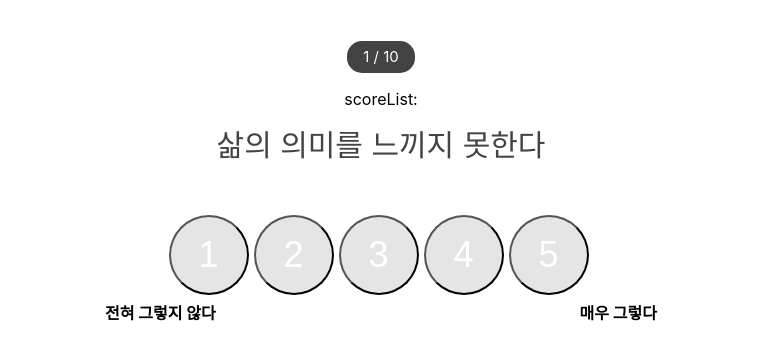
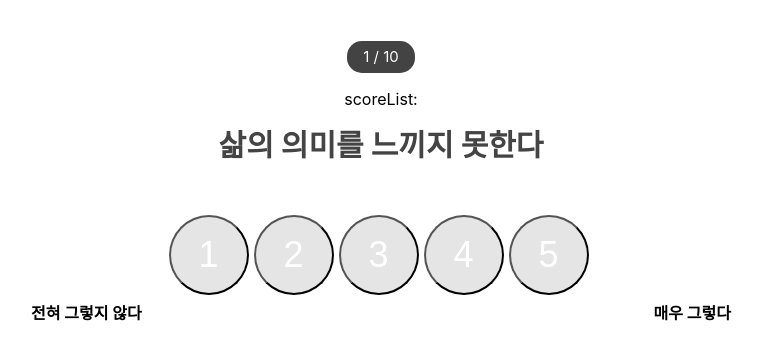
Before and after one commit to SuminLim/resilience-test, a React (Create React App) app: page /resilience-test/test in a window 1280 px wide. Shown: the top 360 px of the page, without its empty margins (259-1022 px from the left). Built offline with nearby package versions, Linux system fonts and the light colour scheme; what bind-decorator would draw is missing.

Commit message:
Design: 테스트 페이지 전체적인 스타일 조정

```diff
--- a/src/components/CheckupBoard/index.tsx
+++ b/src/components/CheckupBoard/index.tsx
@@ -16,7 +16,7 @@ const Wrapper = styled.div`
 
 const Description = styled.div`
   display: flex;
-  justify-content: space-evenly;
+  justify-content: space-between;
   margin-top: 5px;
 `;
 
--- a/src/pages/Test.tsx
+++ b/src/pages/Test.tsx
@@ -3,6 +3,7 @@ import CheckupBoard from "../components/CheckupBoard";
 import bind from "bind-decorator";
 import styled from "styled-components";
 import ButtonMove from "../components/ButtonMove";
+import {QUESTION} from "../constants";
 
 interface TestPageProps {
 
@@ -13,10 +14,16 @@ interface TestPageState {
   scoreList: number[]
 }
 
+const Wrapper = styled.div`
+  max-width: 700px;
+  margin-left: auto;
+  margin-right: auto;
+`;
+
 const Header = styled.div`
   margin-top: 41px;
   display: flex;
-  justify-content: space-evenly;
+  justify-content: space-around;
 `;
 
 const NumPage = styled.span`
@@ -34,12 +41,13 @@ const NumPage = styled.span`
 const Question = styled.strong`
   display: block;
   margin: 15px 0 50px;
-  font-weight: normal;
+  font-weight: bold;
   font-size: 30px;
   line-height: 40px;
   color: #444;
   word-break: break-all;
   white-space: pre-line;
+  max-width: 700px;
 `;
 
 class TestPage extends React.Component<TestPageProps, TestPageState> {
@@ -98,7 +106,7 @@ class TestPage extends React.Component<TestPageProps, TestPageState> {
   render() {
     const { step, scoreList } = this.state;
     return (
-      <div>
+      <Wrapper>
         <Header>
           {
             step !== 1 &&
@@ -118,7 +126,7 @@ class TestPage extends React.Component<TestPageProps, TestPageState> {
           defaultValue={this.defaultValue}
           onSelectScore={this.handleOnSelectScore}
         />
-      </div>
+      </Wrapper>
     );
   }
 }
```
